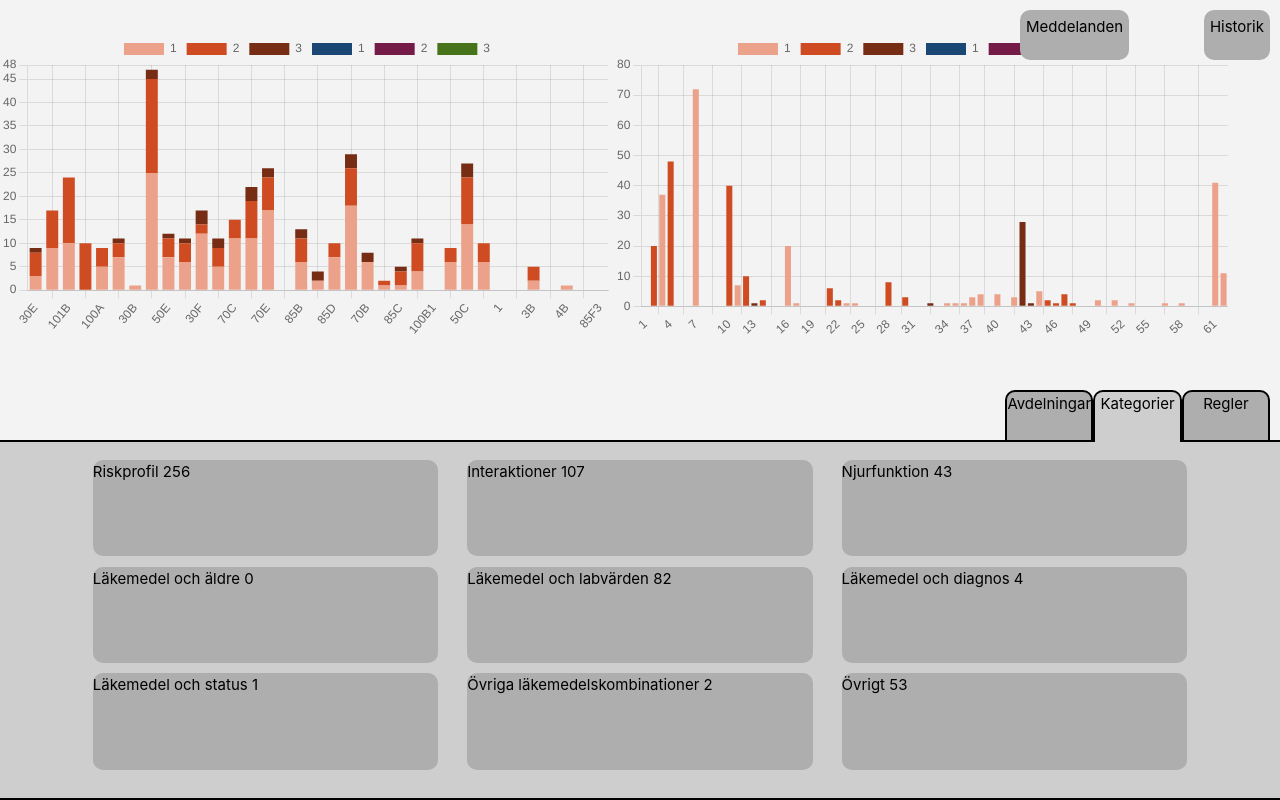
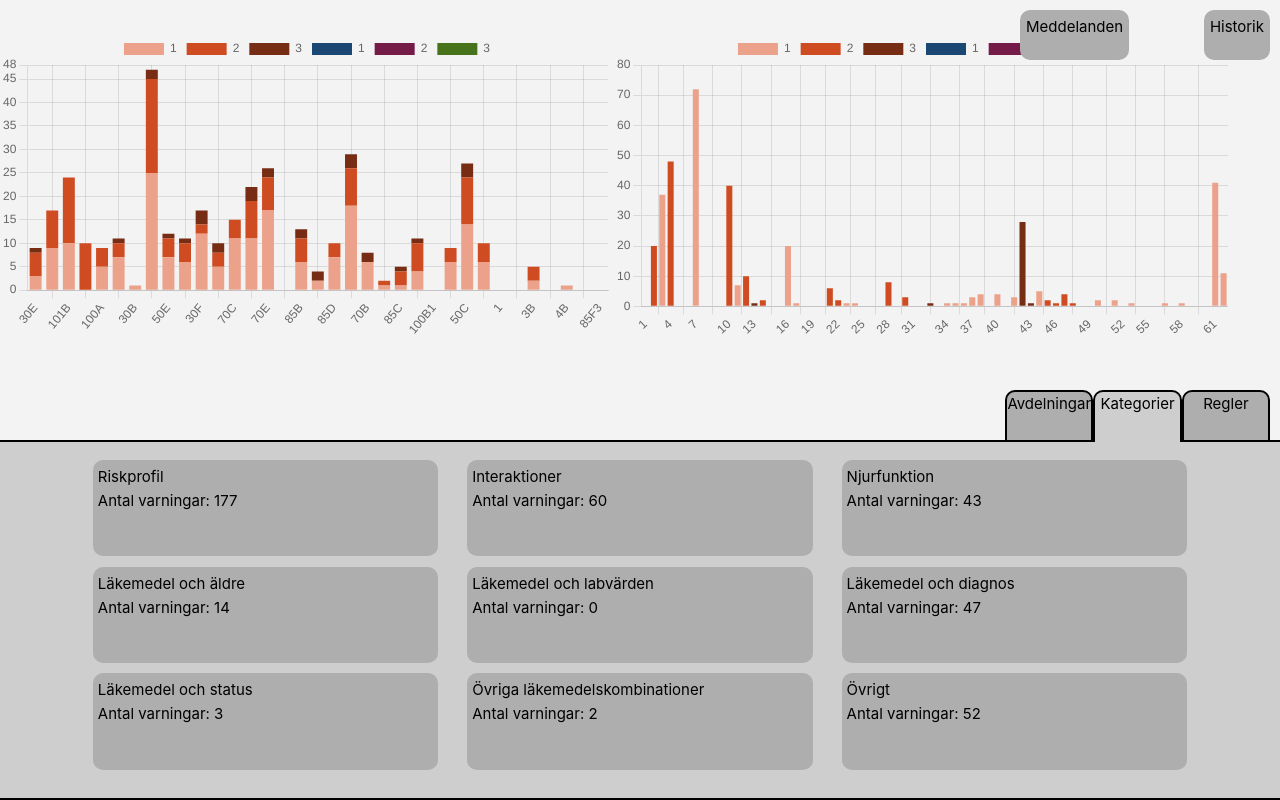
Before and after one commit to Qondun/sapval, a Vue app in the folder sapval-prototype/: page / in a window 1280 px wide. Both pictures are taken after a click on the element "Kategorier". Built offline with nearby package versions, Linux system fonts and the light colour scheme.

Commit message:
now shows number of alerts for wards, categories and rules

```diff
--- a/sapval-prototype/src/components/RuleCategories.vue
+++ b/sapval-prototype/src/components/RuleCategories.vue
@@ -1,6 +1,6 @@
 <script setup>
     import { computed } from 'vue';
-    import { getCategoryData } from '../records/dataFunctions';
+    import { noAlertsForWard, noAlertsForCategory, noAlertsForRule, getCategoryNames } from '../records/dataFunctions';
     import { wardsInfo } from '../records/inpatientWards.json';
     import { WarningInfo } from '../records/warningList.json';
     const props = defineProps({
@@ -43,48 +43,33 @@
     <div v-if="selectionPageState=='Ward'" id="wardGrid">
         <div v-for="ward in wardsInfo" :key="ward" class="wardDiv gridButton" @click="layoutState=3, selectionStateVal=ward.KeyNamn">
             <p>Avdelning {{ ward.KeyNamn }}</p>
-            <div class="pharmacistDiv">
+            <div v-if="ward.WardContactPharmacistFirstName!=''" class="pharmacistDiv">
                 <span class="pharmacistTooltip">{{ ward.WardContactPharmacistFirstName + ' ' + ward.WardContactPharmacistLastName }}</span>
             </div>
+            <p> Antal varningar: {{ noAlertsForWard(ward.KeyNamn) }} </p>
         </div>
     </div>
     <div v-else-if="selectionPageState=='Category'" id="categoryGrid">
-        <div class="categoryDiv gridButton" @click="layoutState=3, selectionStateVal=1 ">
-            <p>Riskprofil {{ getCategoryData([1,9])[1].reduce((count, current) => count + current.length, 0) }}</p>
-        </div>
-        <div class="categoryDiv gridButton" @click="layoutState=3, selectionStateVal=2">
-            <p>Interaktioner {{ getCategoryData([10,15])[1].reduce((count, current) => count + current.length, 0) }}</p>
-        </div>
-        <div class="categoryDiv gridButton" @click="layoutState=3, selectionStateVal=3">
-            <p>Njurfunktion {{ getCategoryData([16,33])[1].length }}</p>
-        </div>
-        <div class="categoryDiv gridButton" @click="layoutState=3, selectionStateVal=4">
-            <p>Läkemedel och äldre {{ getCategoryData([34,30])[1].reduce((count, current) => count + current.length, 0) }}</p>
-        </div>
-        <div class="categoryDiv gridButton" @click="layoutState=3, selectionStateVal=5">
-            <p>Läkemedel och labvärden {{ getCategoryData([41,49])[1].reduce((count, current) => count + current.length, 0) }}</p>
-        </div>
-        <div class="categoryDiv gridButton" @click="layoutState=3, selectionStateVal=6">
-            <p>Läkemedel och diagnos {{ getCategoryData([50,51])[1].length }}</p>
-        </div>
-        <div class="categoryDiv gridButton" @click="layoutState=3, selectionStateVal=7">
-            <p>Läkemedel och status {{ getCategoryData([52,55])[1].length }}</p>
-        </div>
-        <div class="categoryDiv gridButton" @click="layoutState=3, selectionStateVal=8">
-            <p>Övriga läkemedelskombinationer {{ getCategoryData([56,58])[1].length }}</p>
-        </div>
-        <div class="categoryDiv gridButton" @click="layoutState=3, selectionStateVal=9">
-            <p>Övrigt {{ getCategoryData([59,63])[1].length }}</p>
+        <div v-for="(cat, index) in getCategoryNames()" :key="index+1" class="categoryDiv gridButton" @click="layoutState=3, selectionStateVal=index+1 ">
+            <p>{{ cat }}</p>
+            <p>Antal varningar: {{ noAlertsForCategory(index+1) }}</p>
         </div>
     </div>
     <div v-else id="ruleGrid">
         <div v-for="rule in WarningInfo" :key="rule" class="ruleDiv gridButton" @click="layoutState=3, selectionStateVal=rule.warningNumber">
             <p>Regel {{ rule.warningNumber }}</p>
+            <p> Antal varningar: {{ noAlertsForRule(rule.warningNumber) }} </p>
         </div>
     </div>
 </template>
 
 <style>
+.gridButton {
+    background-color: var(--buttonColor);
+    border-radius: var(--buttonBorderRadius);
+    padding: 5px;
+    font-size: 100%;
+}
 .gridButton:hover {
     background-color: var(--buttonColorHover);
     cursor: pointer;
@@ -99,8 +84,6 @@
 }
 
 .wardDiv {
-    background-color: var(--buttonColor);
-    border-radius: var(--buttonBorderRadius);
     margin: 5px;
 }
 
@@ -113,10 +96,8 @@
 }
 
 .categoryDiv {
-    background-color: var(--buttonColor);
     width: 30%;
     height: 30%;
-    border-radius: var(--buttonBorderRadius);
 }
 
 #ruleGrid {
@@ -128,14 +109,12 @@
 }
 
 .ruleDiv {
-    background-color: var(--buttonColor);
-    border-radius: var(--buttonBorderRadius);
     margin: 5px;
 }
 
 .pharmacistDiv {
-    width: 20px;
-    height: 20px;
+    width: 15px;
+    height: 15px;
     background-image: url("./icons/pharmacistIcon.png");
     background-size: 20px 20px;
     position: absolute;
--- a/sapval-prototype/src/components/SelectionPage.vue
+++ b/sapval-prototype/src/components/SelectionPage.vue
@@ -1,7 +1,7 @@
 <script setup>
 import { isInDestructureAssignment } from '@vue/compiler-core';
 import { computed, onMounted } from 'vue';
-import { getCategoryData, getRuleData, getPatientInformation, getRuleInformation, numberForRule, getFilteredData, getWardNames } from '../records/dataFunctions';
+import { getPatientInformation, getRuleInformation, noAlertsForRule, getFilteredData, getWardNames, getCategoryNames } from '../records/dataFunctions';
 import { storeToRefs } from 'pinia'
 import { useWarningsByWardStore } from '../stores/warningsByWard';
 import { useWarningsByRuleStore } from '../stores/warningsByRule';
@@ -10,7 +10,6 @@ let filterRange = []; // [Lower bound, Upper bound]
 let dataList = [];
 let patientIDSet = new Set();
 let ruleNumberSet = [];
-let categoryNames = ["Riskprofil", "Interaktioner", "Njurfunktion", "Läkemedel och äldre", "Läkemedel och labvärden", "Läkemedel och diagnos", "Läkemedel och status", "Övriga läkemedelskombinationer", "Övrigt"];
 
 let wardName = "All";
 let categoryID = 0;
@@ -105,10 +104,10 @@ function setCategoryRange() {
             filterRange = [56, 58];
             break;
         case 9:
-            filterRange = [59, 63];
+            filterRange = [59, 62];
             break;
         default:
-            filterRange = [1, 63];
+            filterRange = [1, 62];
         //filterRange = [1,9];
     }
 }
@@ -175,6 +174,7 @@ function createFilterDropdowns() {
         categorySelect.appendChild(allOption);
 
         var catVal = 1;
+        let categoryNames = getCategoryNames();
         categoryNames.forEach((category) =>{
             // let wardData = numberForRule(ruleNr);
             let categoryOption = document.createElement('option');
@@ -207,7 +207,7 @@ function createFilterDropdowns() {
 
         console.log("filterrange: " + filterRange + ", categoryID: " + categoryID);
         for (var ruleNum = filterRange[0]; ruleNum <= filterRange[1]; ruleNum++) {
-            let ruleData = numberForRule(ruleNum);
+            let ruleData = noAlertsForRule(ruleNum);
             let ruleOption = document.createElement('option');
             ruleOption.setAttribute('value', ruleNum);
             ruleOption.innerHTML = "Regel " + ruleNum + ": " + ruleData + " st";
@@ -227,7 +227,7 @@ function createAvailableRuleBoxes() {
     availableRuleBoundingBox.setAttribute("id", "availableRuleBoundingBox");
 
     for (var ruleNr = filterRange[0]; ruleNr <= filterRange[1]; ruleNr++) {
-        let ruleData = numberForRule(ruleNr);
+        let ruleData = noAlertsForRule(ruleNr);
         let availableRuleBox = document.createElement("div");
         availableRuleBox.classList.add("availableRuleBox");
         availableRuleBox.setAttribute("id", ruleNr);
@@ -272,6 +272,10 @@ function createLayout() {
         let alertIndex = 0;
         alertList.forEach((alert) => {
             let ruleInfo = getRuleInformation(alert.Regel);
+            if(!ruleInfo) {
+                console.log("undefined ruleInfo: " + alert.Regel);
+                console.table(ruleInfo)
+            }
             let singleAlertBox = document.createElement('div');
             singleAlertBox.classList.add("singleAlert");
             singleAlertBox.setAttribute("id", alertIndex);
@@ -539,7 +543,7 @@ function createDataUpdateButton(label, id) {
         <div id="availableRulesBoundingBox"></div>
         <div id="listGridItem" class="selectionGridItem">
             <div class="headerBox">
-                <!-- <p v-if="selectionPageState == 'Category'" id="patientListHeader" class="listHeader">Kategori: {{ categoryNames[selectionStateVal] }}</p> -->
+                <p v-if="selectionPageState == 'Category'" id="patientListHeader" class="listHeader">Kategori: {{ getCategoryNames()[selectionStateVal-1] }}</p>
                 <p v-if="selectionPageState == 'Ward'" id="patientListHeader" class="listHeader">Avdelning {{ selectionStateVal }}</p>
                 <p v-else id="patientListHEader" class="listHeader">Regel {{ selectionStateVal }}</p>
             </div>
@@ -595,7 +599,7 @@ b {
     padding: 6px;
     background-color: var(--buttonColor);
     position: absolute;
-    right: 20px;
+    left: 10px;
     top: 10px;
     z-index: 1;
 }
@@ -849,8 +853,6 @@ select {
     margin-top: -10px;
 }
 
-#drugInfoBox {}
-
 #drugInfoBox p {
     font-weight: bold;
 }
--- a/sapval-prototype/src/records/dataFunctions.js
+++ b/sapval-prototype/src/records/dataFunctions.js
@@ -68,10 +68,6 @@ export function getRuleInformation(ruleNr) {
     return WarningData.filter(obj=> obj.warningNumber==ruleNr)[0];
 }
 
-export function numberForRule(ruleNr) {
-    return[WarningInfo.filter(obj=> obj.Regel==ruleNr).length]
-}
-
 export function getWardNames() {
     let wardNameArray = [];
     wardsInfo.forEach((ward) =>{
@@ -80,6 +76,23 @@ export function getWardNames() {
     return wardNameArray;
 }
 
+export function noAlertsForWard(wardName) {
+    let patientList = PatientAlertDrug.filter(obj=> obj['PatientLocation']==wardName);
+    let alertCounter = 0;
+    patientList.forEach((patient) => {
+        alertCounter += WarningInfo.filter(obj=> obj.PersonID==patient['Person ID']).length;
+    })
+    return alertCounter;
+}
+
+export function noAlertsForCategory(categoryID) {
+    return WarningInfo.filter(obj=> obj.RegelkategoriID==categoryID-1).length;
+}
+
+export function noAlertsForRule(ruleNr) {
+    return WarningInfo.filter(obj=> obj.Regel==ruleNr).length;
+}
+
 export function getCategoryNames() {
-
+    return ["Riskprofil", "Interaktioner", "Njurfunktion", "Läkemedel och äldre", "Läkemedel och labvärden", "Läkemedel och diagnos", "Läkemedel och status", "Övriga läkemedelskombinationer", "Övrigt"];
 }
```
Also changed, not shown: sapval-prototype/src/records/PatientWarnings.json.
